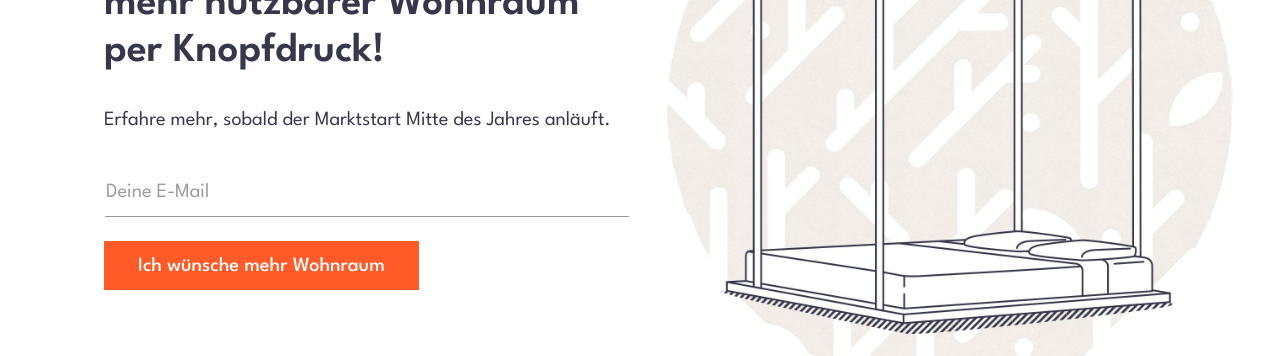
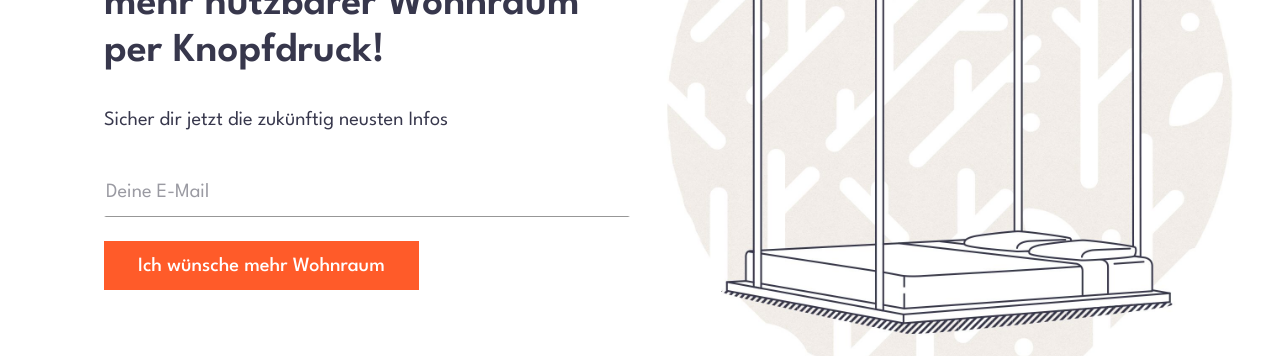
Before and after one commit to theliftnest/theliftnest-github.io, a Jekyll site: the page built from index.md, in a window 1280 px wide. Shown: the part 348-704 px from the top of the page. Built offline with Jekyll 4.4.1, drawn with Linux system fonts in a browser that asks for light colours; nearby versions of some CDN libraries; some web fonts are replaced.

Commit message:
Update from Forestry.io theliftnest updated index.md

```diff
--- a/index.md
+++ b/index.md
@@ -4,7 +4,7 @@ date: 2021-02-22T09:45:12.000-05:00
 permalink: "/"
 header-heading: theLiftNest <span class="break"></span>mehr nutzbarer Wohnraum per
   Knopfdruck!
-header-text: Erfahre mehr, sobald der Marktstart Mitte des Jahres anläuft.
+header-text: 'Sicher dir jetzt die zukünftig neusten Infos '
 placeholder: Deine E-Mail
 header-image: "/assets/images/the-liftnest-bed.jpg"
 about-the-project-heading: Die Bettrevolution
```
